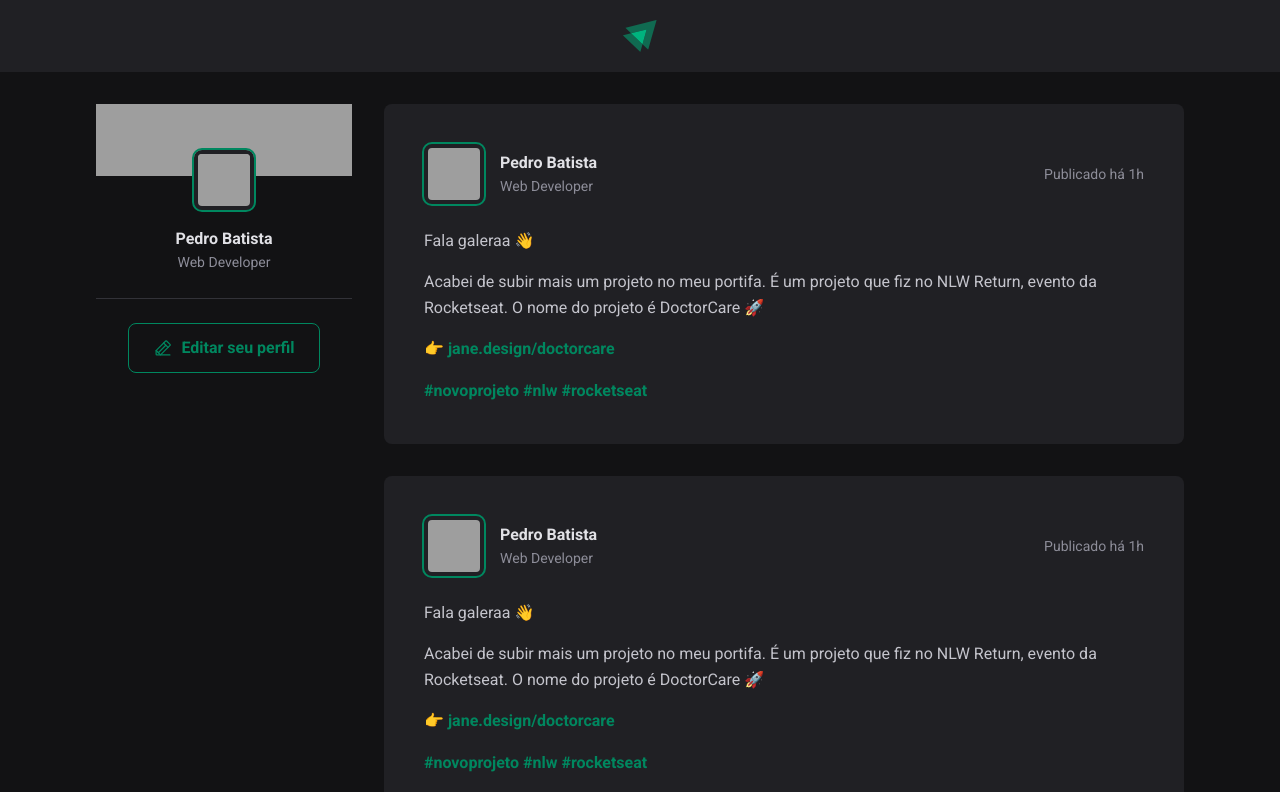
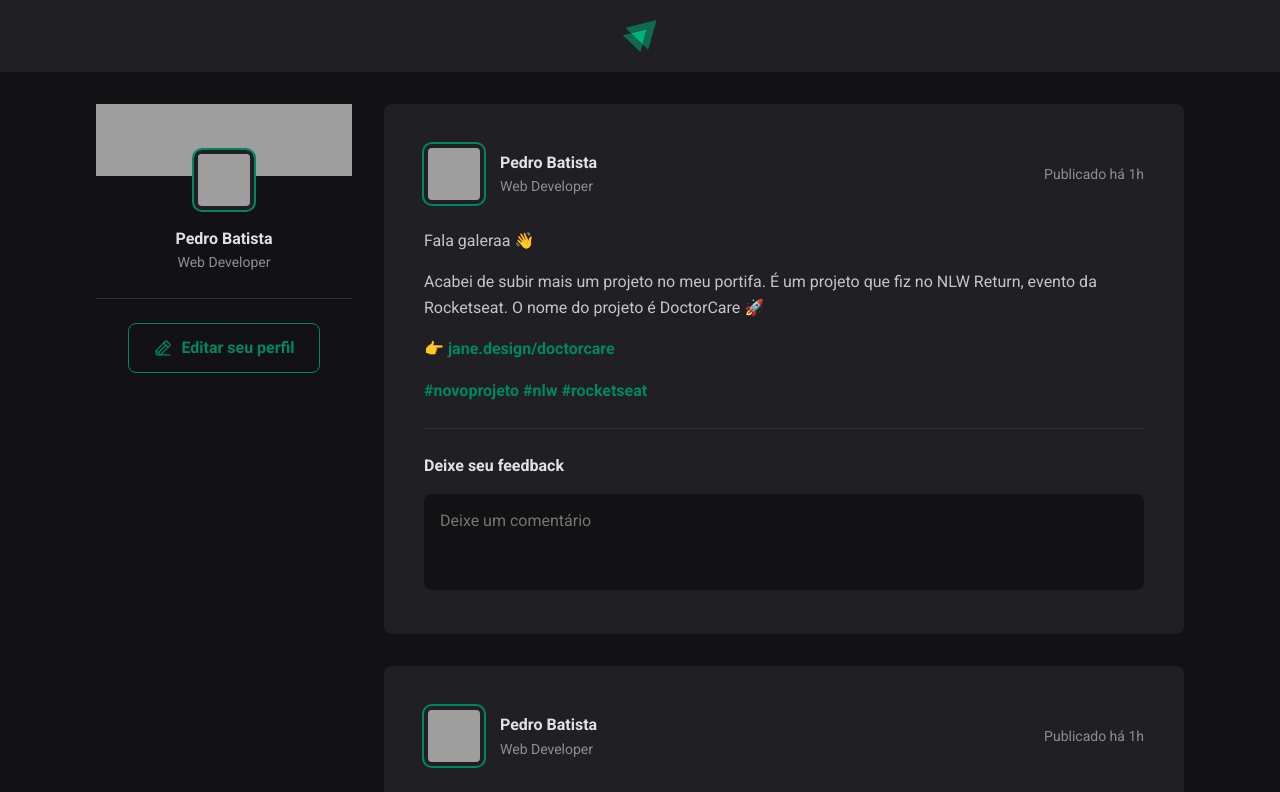
Before and after one commit to pedrohbcosta/igniteFeed, a React (Vite) app: page / in a window 1280 px wide. Shown: the top 792 px of the page. Built offline with nearby package versions, Linux system fonts and the light colour scheme; grey boxes are pictures that could not be loaded.

Commit message:
Comment section and send button finished. Also got changed the global.css to get configuration for getting a green shadow on component in focus.

```diff
--- a/src/components/Post.jsx
+++ b/src/components/Post.jsx
@@ -27,6 +27,18 @@ export function Post() {
           <a href='#'>#rocketseat</a>
         </p>
       </div>
+
+      <form className={styles.commentForm}>
+        <strong>Deixe seu feedback</strong>
+
+        <textarea placeholder='Deixe um comentário' >
+        </textarea>
+
+        <footer>
+          <button type='submit'>Publicar</button>
+        </footer>
+      </form>
+
     </article>
   )
 }
--- a/src/components/Post.module.css
+++ b/src/components/Post.module.css
@@ -31,6 +31,8 @@
 }
 
 .post > header {
+  /* used the greater sign to style only the
+  first chosen component of the code */
   display: flex;
   align-items: center;
   justify-content: space-between;
@@ -67,3 +69,58 @@
   border: 4px solid var(--grey-800);
   outline: 2px solid var(--green-500);
 }
+
+.commentForm {
+  width: 100%;
+  margin-top: 1.5rem;
+  padding-top: 1.5rem;
+  border-top: 1px solid var(--grey-600);
+}
+
+.commentForm strong {
+  line-height: 1.6;
+  color: var(--grey-100);
+}
+
+.commentForm textarea {
+  width: 100%;
+  background-color: var(--grey-900);
+  border: 0;
+  resize: none;
+  height: 6rem;
+  padding: 1rem;
+  border-radius: 8px;
+  color: var(--grey-100);
+  line-height: 1.4;
+  margin-top: 1rem;
+}
+
+.commentForm footer {
+  /* the button is hidden by default */
+  visibility: hidden;
+  max-height: 0;
+}
+
+.commentForm:focus-within footer {
+  /* in case of the component is on focus,
+  we should show the button */
+  visibility: visible;
+  max-height: none;
+}
+
+.commentForm footer button[type=submit] {
+  padding: 1rem 1.5rem;
+  margin-top: 1rem;
+  border-radius: 8px;
+  border: 0;
+  background-color: var(--green-500);
+  color: var(--white);
+  font-weight: bold;
+  cursor: pointer;
+
+  transition: background-color 0.1s;
+}
+
+.commentForm footer button[type=submit]:hover {
+  background-color: var(--green-300);
+}
--- a/src/global.css
+++ b/src/global.css
@@ -11,6 +11,11 @@
 
   --green-300: #00b37e;
   --green-500: #00875f;
+}
+
+:focus {
+  outline: transparent;
+  box-shadow: 0 0 0 2px var(--green-500);
 }
 
 * {
```
